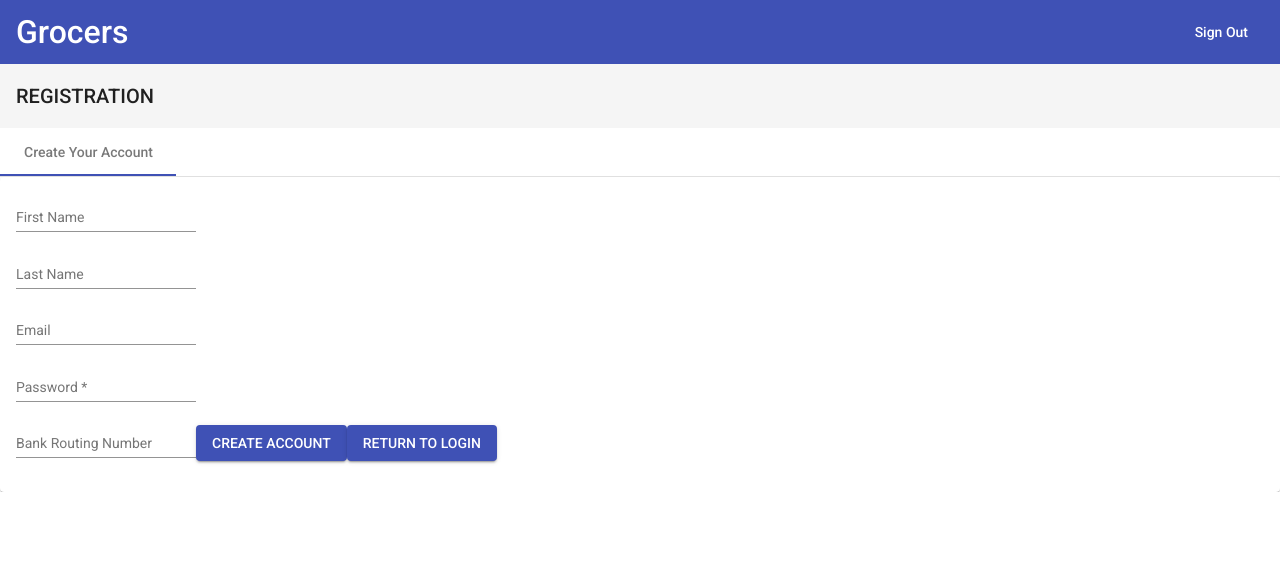
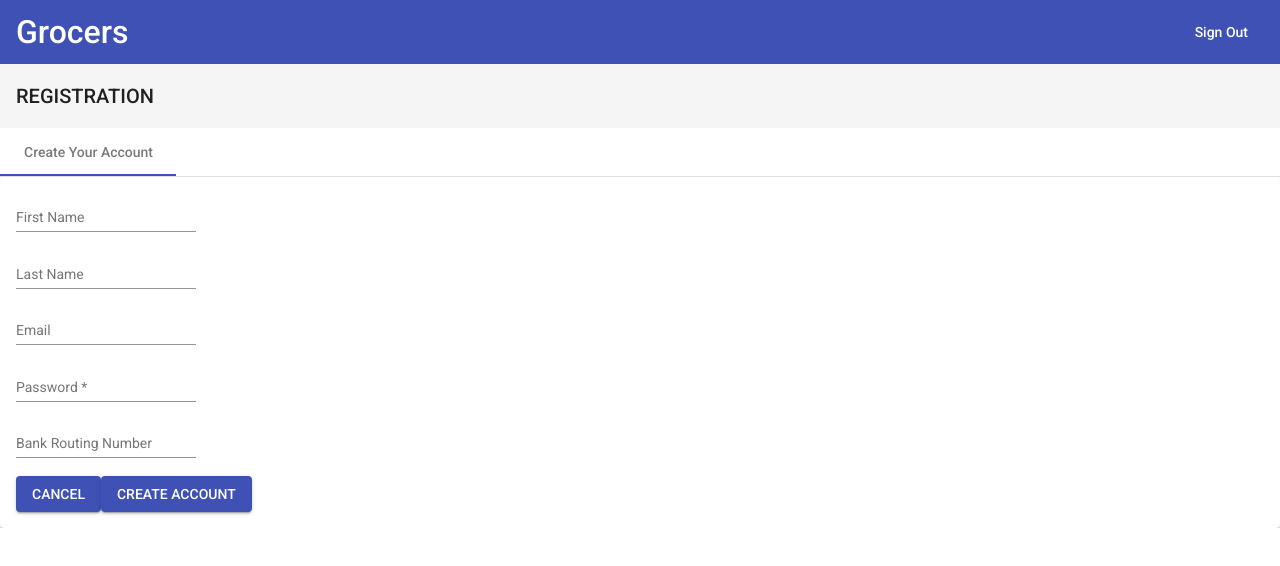
Before and after one commit to haa96/Grocers, an Angular app in the folder Frontend/grocers/: page /register in a window 1280 px wide. Shown: the top 566 px of the page. Built offline with nearby package versions, Linux system fonts and the light colour scheme.

Commit message:
Prettified with dialog

```diff
--- a/Frontend/grocers/src/app/register/register.component.html
+++ b/Frontend/grocers/src/app/register/register.component.html
@@ -33,10 +33,9 @@
                 <mat-label>Bank Routing Number</mat-label>
                     <input matInput formControlName="bankCardNo" >
             </mat-form-field>
-
+            <br/>
+            <button mat-raised-button (click)="returnToLogin()" color="primary" mat-dialog-close mat-dialog-close="false">CANCEL</button>
             <button mat-raised-button (click)="addUser()" color="primary" mat-dialog-close mat-dialog-close="false">CREATE ACCOUNT</button>
-            <button mat-raised-button (click)="returnToLogin()" color="primary" mat-dialog-close mat-dialog-close="false">RETURN TO LOGIN</button>
-
         </form>
         </mat-card>
         </mat-tab>
--- a/Frontend/grocers/src/app/user/user.component.html
+++ b/Frontend/grocers/src/app/user/user.component.html
@@ -24,5 +24,4 @@
   <mat-label>New Member? </mat-label>
 <hr>
 <p style = color:red>{{msg}}</p>
-  <button mat-raised-button color="primary" mat-dialog-close="false" (click)="registerUser()">Register</button>
-  <a routerLink="/home">Back</a>
+<button mat-raised-button color="primary" mat-dialog-close="false" (click)="registerUser()">Register</button>
--- a/Frontend/grocers/src/app/user/user.component.ts
+++ b/Frontend/grocers/src/app/user/user.component.ts
@@ -3,6 +3,7 @@ import { Router } from '@angular/router';
 import { FormControl, FormGroup } from '@angular/forms';
 import {MatDialog} from '@angular/material/dialog';
 import { UserService } from '../user.service';
+import { RegisterComponent } from '../register/register.component';
 
 @Component({
   selector: 'app-user',
@@ -21,7 +22,6 @@ export class UserComponent implements OnInit {
     msg?:string;
   ngOnInit(): void {
   }
-
 
   checkUser() {
     let user = this.loginRef.value;
@@ -43,6 +43,6 @@ export class UserComponent implements OnInit {
   }
 
   registerUser(){
-    this.router.navigate(["register"]);
+    this.dialog.open(RegisterComponent);
   }
 }
```
